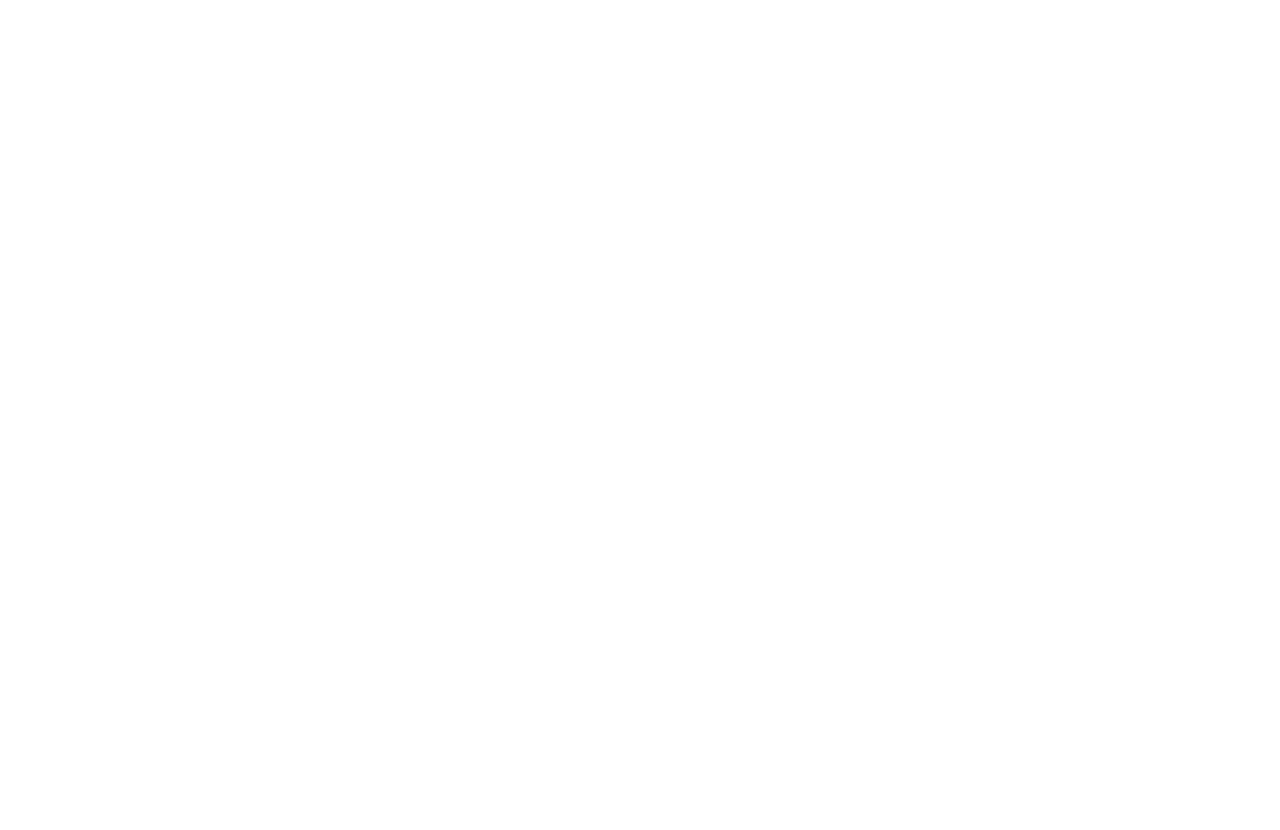
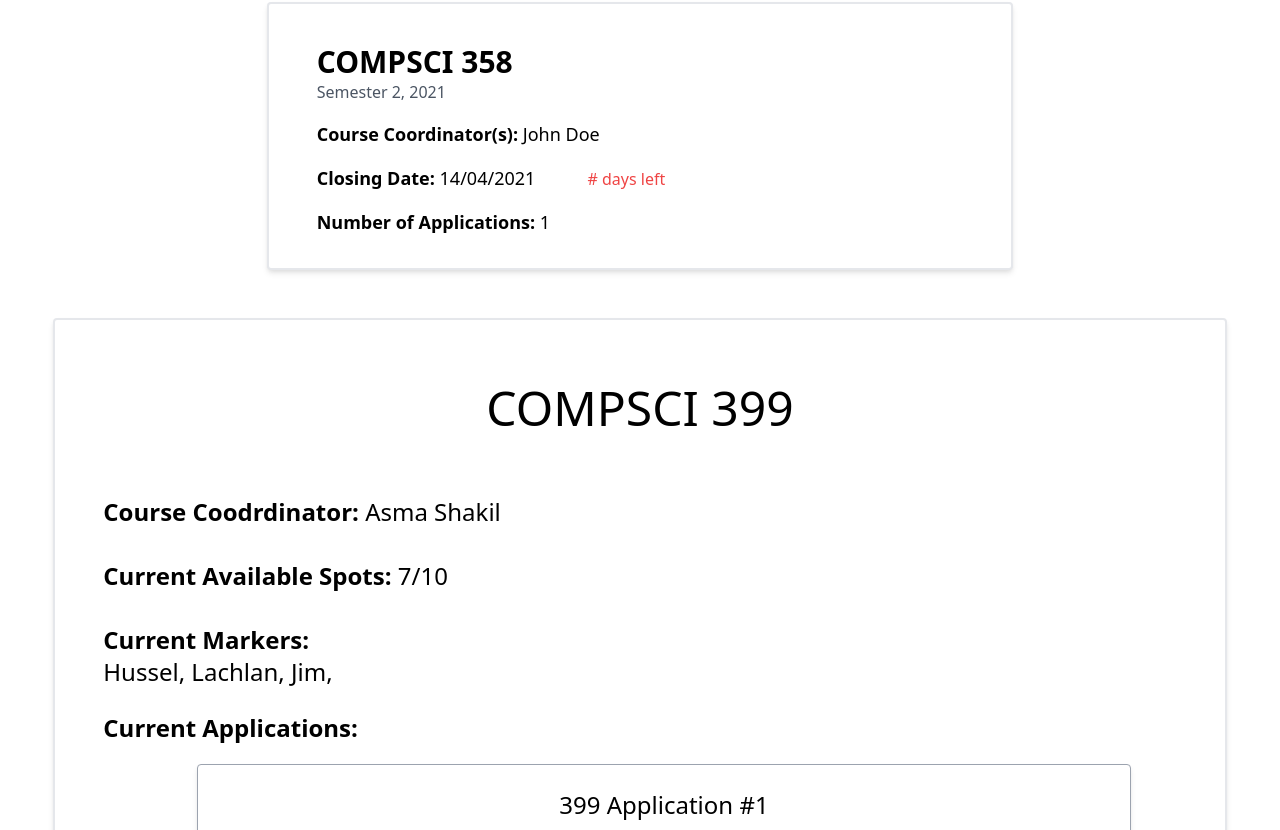
Before and after one commit to uoa-compsci-399/marker-allocation-tool-ui, a React (Create React App) app: page /courses in a window 1280 px wide. Shown: the part 570-1400 px from the top of the page. Before the commit the page ends 800 px from the top, so only its background shows below. Built offline with nearby package versions, Linux system fonts and the light colour scheme.

Commit message:
resolve merge differences

```diff
--- a/src/models/ApplicantDetails.ts
+++ b/src/models/ApplicantDetails.ts
@@ -5,7 +5,7 @@ export interface ApplicantDetails {
   email: string;
   areaOfStudy: string;
   currentYear: string;
-  availabeSems: string;
+  availableSems: string;
   experience: string;
   visaStatus: string;
   location: string;
--- /dev/null
+++ b/src/models/CourseData.ts
@@ -0,0 +1,13 @@
+import { FormApplication } from './FormApplication';
+
+export interface CourseData {
+  courseCoord: string;
+  courseId: string;
+  courseName: string;
+  semester: string;
+  closingDate: string;
+  availableSpots: string;
+  maxSpots: string;
+  applications: FormApplication[];
+  currentMarkers: string[];
+}
--- a/src/pages/ApplicationDetailPage/index.tsx
+++ b/src/pages/ApplicationDetailPage/index.tsx
@@ -14,7 +14,7 @@ const applicationDetails = (id: string): ApplicantDetails => {
     email: 'hong518@aucklanduni.ac.nz',
     areaOfStudy: 'Computer Science',
     currentYear: '3',
-    availabeSems: 'Semester One, Two',
+    availableSems: 'Semester One, Two',
     experience: 'No',
     visaStatus: 'Valid',
     location: 'In Auckland',
@@ -33,7 +33,7 @@ const ApplicationDetail = (props: RouteComponentProps<{ id: string }>): JSX.Elem
     email,
     areaOfStudy,
     currentYear,
-    availabeSems,
+    availableSems,
     experience,
     visaStatus,
     location,
@@ -49,7 +49,7 @@ const ApplicationDetail = (props: RouteComponentProps<{ id: string }>): JSX.Elem
       <DetailSection title="Email" value={email} />
       <DetailSection title="Current Area of Study" value={areaOfStudy} />
       <DetailSection title="Year" value={currentYear} />
-      <DetailSection title="Availability" value={availabeSems} />
+      <DetailSection title="Availability" value={availableSems} />
       <DetailSection title="Experience" value={experience} />
       <DetailSection title="Visa Status" value={visaStatus} />
       <DetailSection title="Location" value={location} />
--- a/src/pages/CourseDetailPage/index.tsx
+++ b/src/pages/CourseDetailPage/index.tsx
@@ -1,7 +1,8 @@
 import React from 'react';
 
 import Application from '../ApplicationViewPage/Application';
-import { Application as ApplicationType, CourseData } from '../../constants/types';
+import { FormApplication as ApplicationType } from '../../models/FormApplication';
+import { CourseData } from '../../models/CourseData';
 
 // URL endpoint: /courses/:id
 
@@ -11,7 +12,7 @@ interface CourseDetailProps {
 
 const CourseDetail = ({ courseData }: CourseDetailProps): JSX.Element => {
   const {
-    courseCood,
+    courseCoord,
     // courseId,
     courseName,
     availableSpots,
@@ -29,8 +30,15 @@ const CourseDetail = ({ courseData }: CourseDetailProps): JSX.Element => {
   });
 
   const renderApplications = applications.map((application: ApplicationType) => {
-    const { title, date, applicantName } = application;
-    return <Application title={title} date={date} applicantName={applicantName} />;
+    const { title, date, applicantName, applicationID } = application;
+    return (
+      <Application
+        title={title}
+        date={date}
+        applicantName={applicantName}
+        applicationID={applicationID}
+      />
+    );
   });
 
   return (
@@ -39,7 +47,7 @@ const CourseDetail = ({ courseData }: CourseDetailProps): JSX.Element => {
       <div className="font-semibold text-2xl ml-12 my-8">
         Course Coodrdinator:{' '}
         <a href="/" className="font-normal">
-          {courseCood}
+          {courseCoord}
         </a>
       </div>
       <div className="font-semibold text-2xl ml-12 my-8">
--- a/src/pages/CourseViewPage/Course.tsx
+++ b/src/pages/CourseViewPage/Course.tsx
@@ -1,29 +1,15 @@
 import React from 'react';
 
-import { Application } from '../../constants/types';
-
-interface CourseProps {
-  courseCood: string;
-  courseId: string;
-  courseName: string;
-  semester: string;
-  closingDate: string;
-  availableSpots: string;
-  maxSpots: string;
-  applications: Application[];
-  currentMarkers: string[];
-}
+import { CourseData } from '../../models/CourseData';
 
 const Course = ({
-  courseCood,
+  courseCoord,
   courseId,
   courseName,
   semester,
   closingDate,
   applications,
-}: //   availableSpots,
-//   maxSpots,
-CourseProps): JSX.Element => {
+}: CourseData): JSX.Element => {
   return (
     <div className="w-7/12 h-full overflow-auto bg-white mx-auto rounded shadow-md border-2 my-5 py-4">
       <div className="md:flex">
@@ -36,7 +22,7 @@ CourseProps): JSX.Element => {
       </div>
       <div className="mx-12 font-medium text-gray-600">{semester}</div>
       <div className="mx-12 font-semibold text-lg my-4">
-        Course Coordinator(s): <span className="font-medium">{courseCood}</span>
+        Course Coordinator(s): <span className="font-medium">{courseCoord}</span>
       </div>
       <div className="mx-12 font-semibold text-lg my-4">
         Closing Date:{' '}
--- a/src/pages/CourseViewPage/CourseList.tsx
+++ b/src/pages/CourseViewPage/CourseList.tsx
@@ -1,7 +1,7 @@
 import React from 'react';
 
 import Course from './Course';
-import { CourseData } from '../../constants/types';
+import { CourseData } from '../../models/CourseData';
 
 // URL Endpoint: /courses
 
@@ -13,7 +13,7 @@ const CourseList = ({ courseData }: CourseListProps): JSX.Element => {
   // render courses with fetched data
   const renderCourses = courseData.map(
     ({
-      courseCood,
+      courseCoord,
       courseId,
       courseName,
       semester,
@@ -24,7 +24,7 @@ const CourseList = ({ courseData }: CourseListProps): JSX.Element => {
       currentMarkers,
     }: CourseData) => (
       <Course
-        courseCood={courseCood}
+        courseCoord={courseCoord}
         courseId={courseId}
         courseName={courseName}
         semester={semester}
--- a/src/pages/CourseViewPage/index.tsx
+++ b/src/pages/CourseViewPage/index.tsx
@@ -1,6 +1,6 @@
 import React from 'react';
 
-import { Application } from '../../constants/types';
+import { FormApplication as Application } from '../../models/FormApplication';
 import FilterButtons from './FilterButtons';
 import SearchBar from './SearchBar';
 import CourseList from './CourseList';
@@ -11,18 +11,21 @@ const applicationOne: Application = {
   title: '399 Application #1',
   date: '11/04/21',
   applicantName: 'Songyan',
+  applicationID: '2456879',
 };
 
 const applicationTwo: Application = {
   title: '399 Application #2',
   date: '08/04/21',
   applicantName: 'Isaac',
+  applicationID: '1234567',
 };
 
 const applicationThree: Application = {
   title: '358 Application #1',
   date: '05/04/21',
   applicantName: 'Issac',
+  applicationID: '5968745',
 };
 
 // Pretend that we fetch data from API by
@@ -30,7 +33,7 @@ const applicationThree: Application = {
 // And maybe that data will be something like:
 const dummyCourseData = [
   {
-    courseCood: 'Asma Shakil',
+    courseCoord: 'Asma Shakil',
     courseId: 'cs399',
     courseName: 'COMPSCI 399',
     semester: 'Semester 1, 2021',
@@ -41,7 +44,7 @@ const dummyCourseData = [
     currentMarkers: ['Hussel', 'Lachlan', 'Jim'],
   },
   {
-    courseCood: 'John Doe',
+    courseCoord: 'John Doe',
     courseId: 'cs358',
     courseName: 'COMPSCI 358',
     semester: 'Semester 2, 2021',
--- a/src/routes/index.tsx
+++ b/src/routes/index.tsx
@@ -4,6 +4,7 @@ import { Switch, Route } from 'react-router-dom';
 import Example from '../components/common-ui/example';
 import ApplicationViewPage from '../pages/ApplicationViewPage';
 import ApplicationDetail from '../pages/ApplicationDetailPage';
+import CourseViewPage from '../pages/CourseViewPage';
 
 export default function Routes(): JSX.Element {
   return (
@@ -16,6 +17,7 @@ export default function Routes(): JSX.Element {
           return <ApplicationDetail {...props} />;
         }}
       />
+      <Route path="/courses" exact component={CourseViewPage} />
     </Switch>
   );
 }
```
Also changed, not shown: src/constants/types.tsx (deleted, +0 -17 lines).
